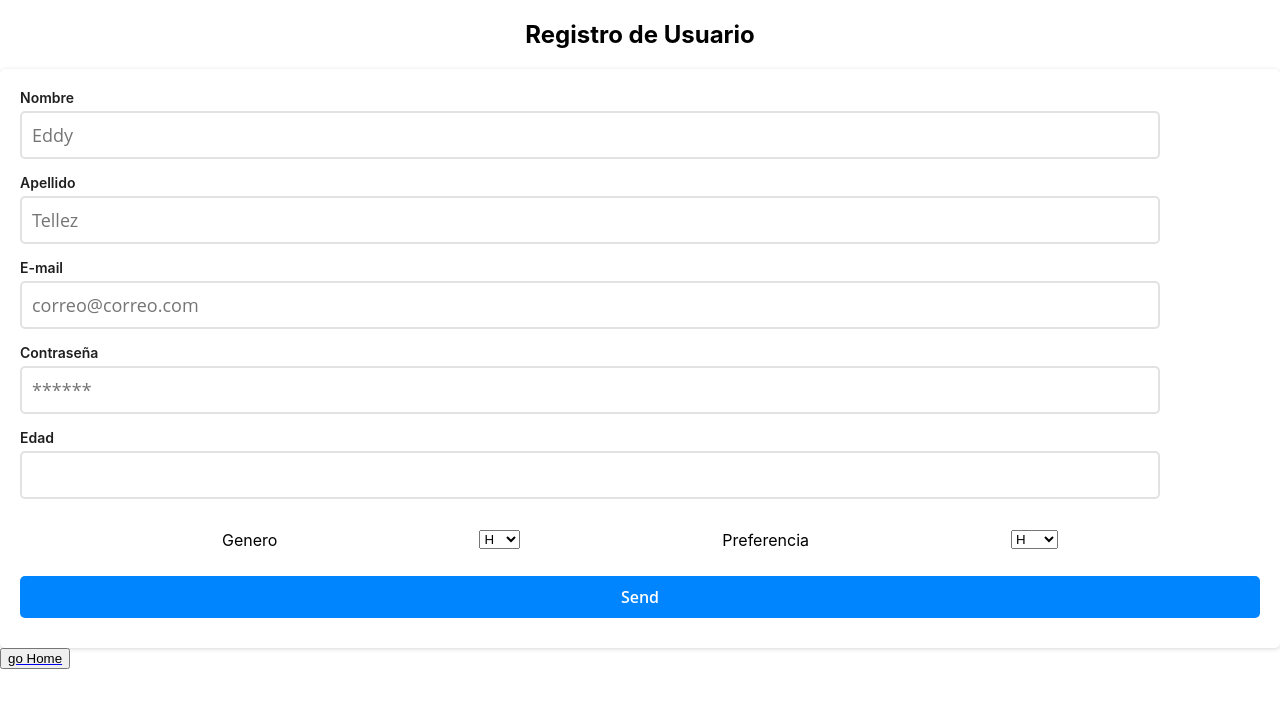
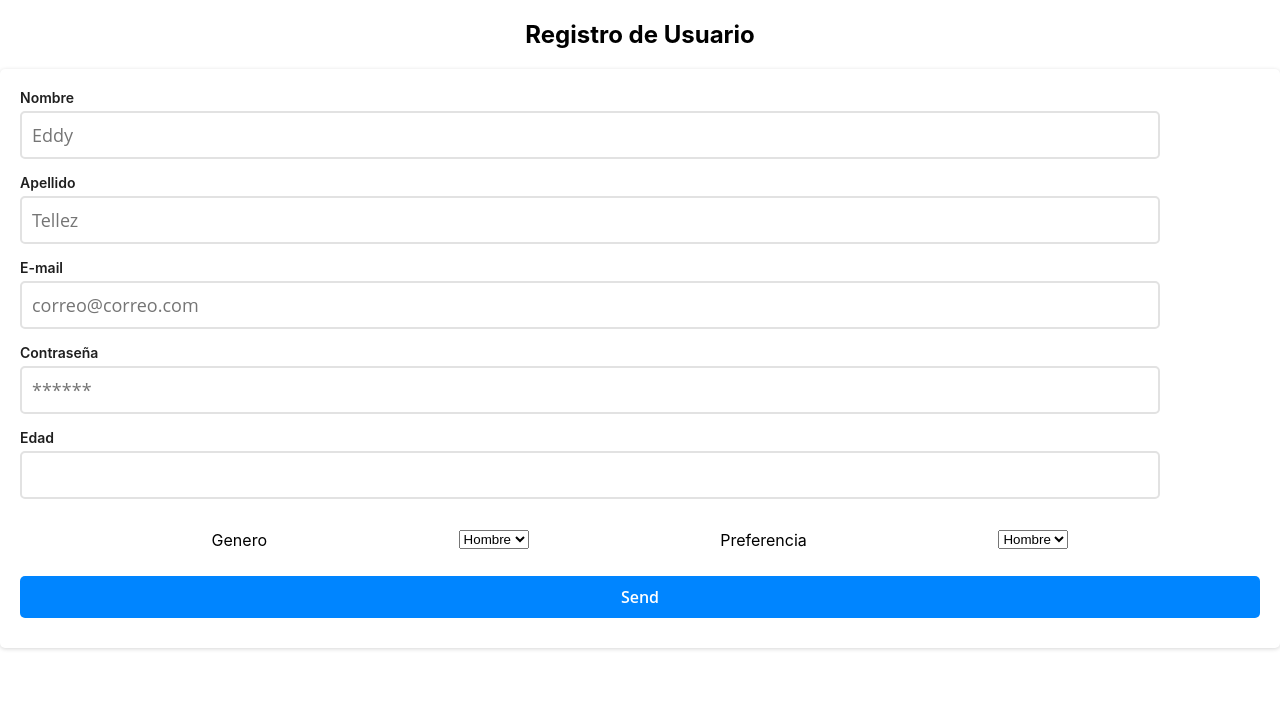
Before and after one commit to Jaaiirr/Like-Tinder-App, a React (Create React App) app: page /register in a window 1280 px wide. Shown: the top 708 px of the page. Built offline with nearby package versions, Linux system fonts and the light colour scheme.

Commit message:
redirect home

```diff
--- a/src/components/Views/Register.jsx
+++ b/src/components/Views/Register.jsx
@@ -1,5 +1,4 @@
 import React from 'react'
-import { Link } from "react-router-dom";
 import SendForm from './SendForm';
 
 
@@ -9,10 +8,6 @@ const Register = () => {
             <h2 className='text-center'>Registro de Usuario</h2>
             {/* <Form/> */}
             <SendForm/>
-
-            <Link to ="/">
-                    <button className='center-buttons'>go Home</button>
-                </Link>
         </div>
     )
 }
--- a/src/components/Views/SendForm.jsx
+++ b/src/components/Views/SendForm.jsx
@@ -1,9 +1,18 @@
 import React, {useState} from 'react'
 import {Formik, Form, Field, ErrorMessage} from 'formik'
+import { Link } from "react-router-dom";
 import axios from 'axios'
 
 const SendForm = () => {
     const [SaveForm, setSaveForm] = useState(false);
+
+
+
+    const handleClick = () => {
+        setTimeout(() => {
+            window.location.href = "http://localhost:3000/"
+         }, 5000);
+    }
     return (
         <>
         <Formik
@@ -50,7 +59,7 @@ const SendForm = () => {
 
             //Cambiar el estado del envio del formulario
             setSaveForm(true);
-            setTimeout(()=> setSaveForm(false),5000)
+            setTimeout(()=> setSaveForm(false),3000)
 
             //Aqui va la peticion a la API metodo POST
             axios({
@@ -58,6 +67,9 @@ const SendForm = () => {
                 url: 'https://flink-web-test.herokuapp.com/api/v1/register',
                 data: data,
             }).then(res => console.log(res.data))
+
+            //Re-dirigiendo a la vista home
+
         }}>
             {({errors}) => (
                 <Form className='formulario'>
@@ -124,19 +136,19 @@ const SendForm = () => {
                     <div className='column'>
                     <p>Genero</p>
                     <Field name="gender" as ="select">
-                        <option value="H">H</option>
-                        <option value="M">M</option>
+                        <option value="H">Hombre</option>
+                        <option value="M">Mujer</option>
                         <option value="NB">NB</option>
                     </Field>
                         <p>Preferencia</p>
                         <Field name="preferredGender" as="select">
-                            <option value="H">H</option>
-                            <option value="M">M</option>
+                            <option value="H">Hombre</option>
+                            <option value="M">Mujer</option>
                             <option value="H/M">H/M</option>
                         </Field>
                     </div>
                     <div>
-                        <button type="submit">Send</button>
+                        <button type="submit" onClick={handleClick}>Send</button>
                         {SaveForm && <p className='exito'>Usuario registrado con exito</p>}
 
                     </div>
```
